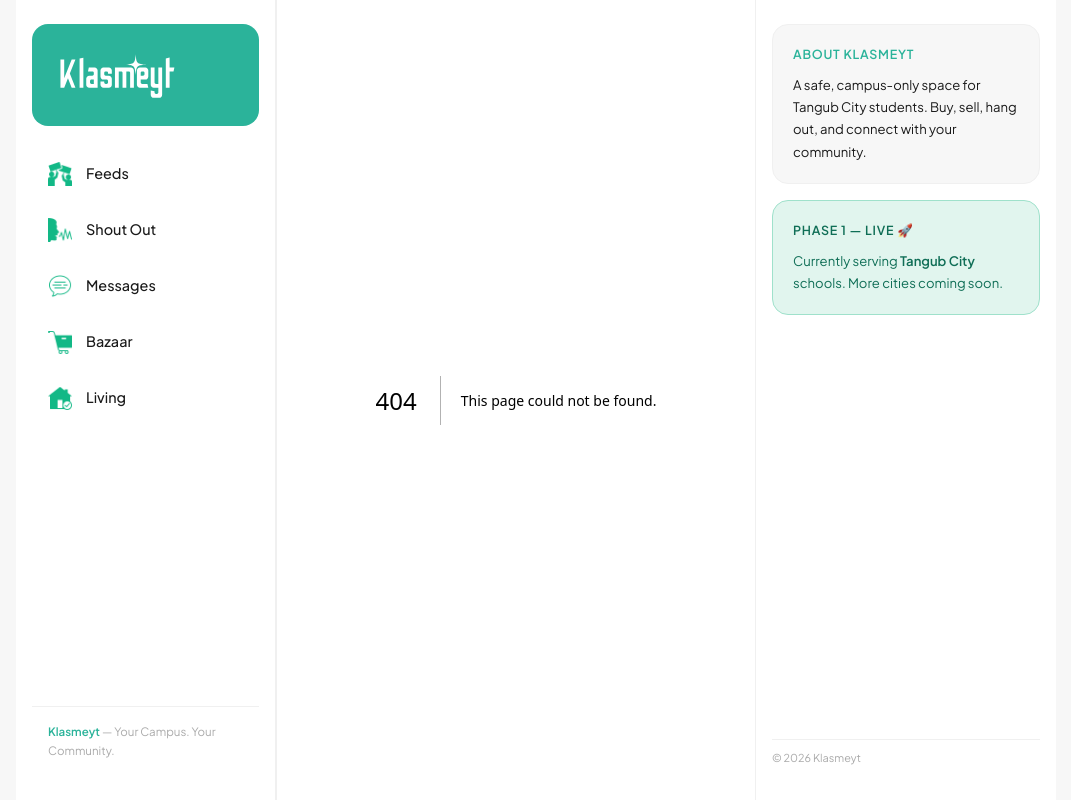
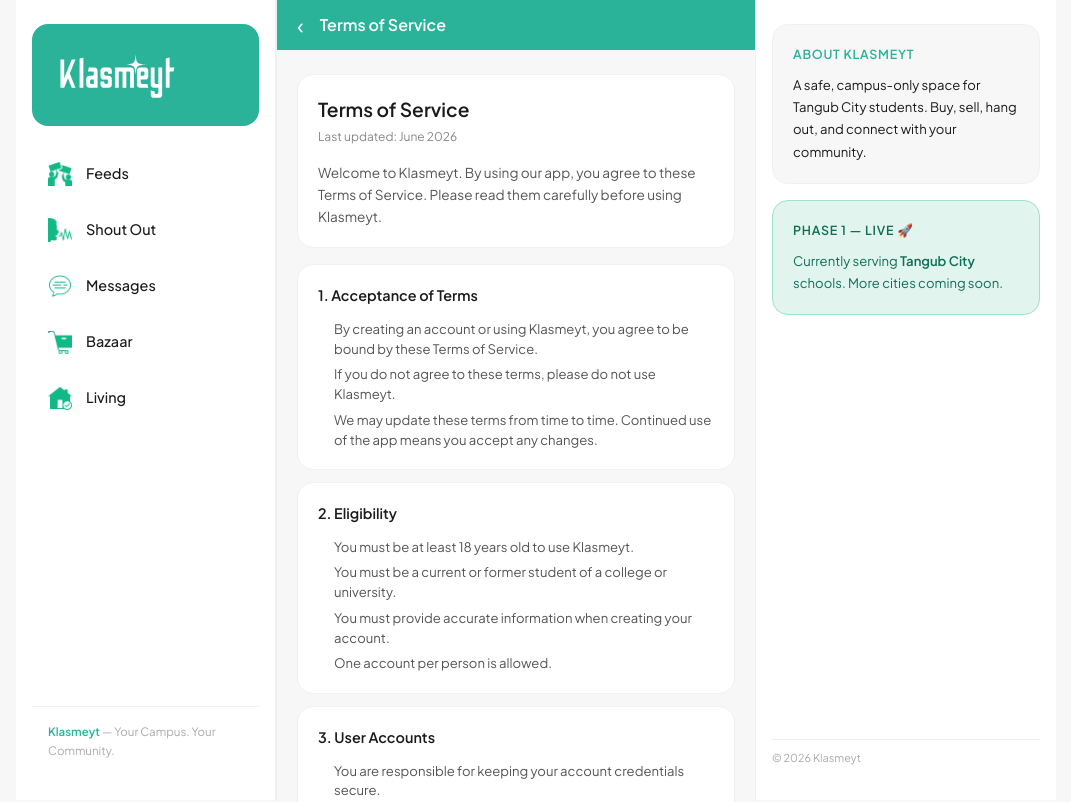
Before and after one commit to djmirontos/konek, a Next.js app: page /terms in a window 1280 px wide. Before the commit this address had no page. Shown: the top 802 px of the page, without its empty margins (104-1175 px from the left). Built offline with nearby package versions, Linux system fonts and the light colour scheme.

Commit message:
add terms of service page + link from settings

```diff
--- a/src/app/settings/page.tsx
+++ b/src/app/settings/page.tsx
@@ -259,7 +259,7 @@ export default function SettingsPage() {
           <Row icon="/icon/version_black.png" iconBg="#EAF3DE" title="App version" right={<span style={{fontSize: "0.8rem", color: "#aaa"}}>v1.0.0</span>} />
           <Row icon="/icon/terms_black.png" iconBg="#EAF3DE" title="Terms of service"
             right={<span style={{fontSize: "1rem", color: "#ccc"}}>›</span>}
-            onClick={() => showToast("Coming soon!")} />
+            onClick={() => router.push("/terms")} />
           <Row icon="/icon/icons8-privacy-50.png" iconBg="#EAF3DE" title="Privacy policy"
             right={<span style={{fontSize: "1rem", color: "#ccc"}}>›</span>}
             onClick={() => router.push("/privacy")} />
--- /dev/null
+++ b/src/app/terms/page.tsx
@@ -0,0 +1,153 @@
+"use client";
+import { useRouter } from "next/navigation";
+
+export default function TermsPage() {
+  const router = useRouter();
+  return (
+    <div style={{minHeight: "100vh", background: "#F7F7F7", display: "flex", flexDirection: "column", maxWidth: "480px", margin: "0 auto", fontFamily: "'Plus Jakarta Sans', sans-serif"}}>
+
+      {/* Header */}
+      <div style={{backgroundColor: "#2BB39A", padding: "12px 16px", display: "flex", alignItems: "center", gap: "12px", position: "sticky", top: 0, zIndex: 100}}>
+        <button onClick={() => router.back()} style={{background: "none", border: "none", cursor: "pointer", color: "#fff", fontSize: "1.4rem", padding: "2px 4px", lineHeight: 1}}>&#8249;</button>
+        <span style={{color: "#fff", fontWeight: 700, fontSize: "1rem"}}>Terms of Service</span>
+      </div>
+
+      <div style={{padding: "24px 20px", flex: 1}}>
+
+        <div style={{backgroundColor: "#fff", borderRadius: "16px", padding: "20px", marginBottom: "16px", border: "1px solid #F0F0F0"}}>
+          <h1 style={{fontSize: "1.2rem", fontWeight: 800, color: "#1A1A1A", margin: "0 0 4px"}}>Terms of Service</h1>
+          <p style={{fontSize: "0.75rem", color: "#888", margin: "0 0 16px"}}>Last updated: June 2026</p>
+          <p style={{fontSize: "0.85rem", color: "#555", lineHeight: 1.6, margin: 0}}>
+            Welcome to Klasmeyt. By using our app, you agree to these Terms of Service. Please read them carefully before using Klasmeyt.
+          </p>
+        </div>
+
+        {[
+          {
+            title: "1. Acceptance of Terms",
+            content: [
+              "By creating an account or using Klasmeyt, you agree to be bound by these Terms of Service.",
+              "If you do not agree to these terms, please do not use Klasmeyt.",
+              "We may update these terms from time to time. Continued use of the app means you accept any changes.",
+            ]
+          },
+          {
+            title: "2. Eligibility",
+            content: [
+              "You must be at least 18 years old to use Klasmeyt.",
+              "You must be a current or former student of a college or university.",
+              "You must provide accurate information when creating your account.",
+              "One account per person is allowed.",
+            ]
+          },
+          {
+            title: "3. User Accounts",
+            content: [
+              "You are responsible for keeping your account credentials secure.",
+              "Do not share your password with anyone.",
+              "You are responsible for all activity that occurs under your account.",
+              "Notify us immediately if you suspect unauthorized access to your account.",
+              "We reserve the right to suspend or terminate accounts that violate these terms.",
+            ]
+          },
+          {
+            title: "4. Community Guidelines",
+            content: [
+              "Be respectful — treat all users with dignity and respect.",
+              "No hate speech, harassment, bullying, or discrimination of any kind.",
+              "No posting of explicit, sexual, or violent content.",
+              "No spam, scams, or misleading information.",
+              "No impersonation of other users, schools, or organizations.",
+              "No posting of personal information of others without their consent.",
+              "No content that promotes illegal activities.",
+              "Violations may result in content removal, account suspension, or permanent ban.",
+            ]
+          },
+          {
+            title: "5. User Content",
+            content: [
+              "You own the content you post on Klasmeyt.",
+              "By posting content, you grant Klasmeyt a license to display it within the app.",
+              "You are solely responsible for the content you post.",
+              "We reserve the right to remove any content that violates our guidelines.",
+              "Content in Confessions is anonymous but not exempt from our community guidelines.",
+            ]
+          },
+          {
+            title: "6. Marketplace (Bazaar)",
+            content: [
+              "Klasmeyt is not responsible for transactions between buyers and sellers.",
+              "All transactions are between users — Klasmeyt does not process payments.",
+              "We do not guarantee the quality, safety, or legality of listed items.",
+              "Report suspicious listings to our admin team.",
+              "No listing of illegal items, stolen goods, or prohibited products.",
+            ]
+          },
+          {
+            title: "7. Privacy",
+            content: [
+              "Your use of Klasmeyt is also governed by our Privacy Policy.",
+              "Please read our Privacy Policy at klasmeyt.com/privacy.",
+              "We collect and use your data as described in our Privacy Policy.",
+            ]
+          },
+          {
+            title: "8. Intellectual Property",
+            content: [
+              "The Klasmeyt name, logo, and app design are owned by Klasmeyt.",
+              "You may not copy, modify, or distribute our app or branding without permission.",
+              "User-generated content remains the property of its respective creators.",
+            ]
+          },
+          {
+            title: "9. Disclaimers",
+            content: [
+              "Klasmeyt is provided as-is without any warranties.",
+              "We do not guarantee that the app will be available at all times.",
+              "We are not responsible for any loss or damage resulting from use of the app.",
+              "We are not responsible for user-generated content posted by other users.",
+            ]
+          },
+          {
+            title: "10. Termination",
+            content: [
+              "You may delete your account at any time by contacting support.",
+              "We may suspend or terminate your account for violating these terms.",
+              "Upon termination, your access to Klasmeyt will be revoked.",
+              "Content you posted may remain visible after account deletion.",
+            ]
+          },
+          {
+            title: "11. Governing Law",
+            content: [
+              "These terms are governed by the laws of the Philippines.",
+              "Any disputes will be resolved under Philippine jurisdiction.",
+            ]
+          },
+          {
+            title: "12. Contact Us",
+            content: [
+              "If you have questions about these Terms of Service, contact us at:",
+              "Email: djmirontos@gmail.com",
+              "Website: klasmeyt.com",
+            ]
+          },
+        ].map(section => (
+          <div key={section.title} style={{backgroundColor: "#fff", borderRadius: "16px", padding: "20px", marginBottom: "12px", border: "1px solid #F0F0F0"}}>
+            <h2 style={{fontSize: "0.9rem", fontWeight: 700, color: "#1A1A1A", margin: "0 0 12px"}}>{section.title}</h2>
+            <ul style={{margin: 0, paddingLeft: "16px", display: "flex", flexDirection: "column", gap: "6px"}}>
+              {section.content.map((item, i) => (
+                <li key={i} style={{fontSize: "0.82rem", color: "#555", lineHeight: 1.5}}>{item}</li>
+              ))}
+            </ul>
+          </div>
+        ))}
+
+        <div style={{textAlign: "center", padding: "16px 0 32px"}}>
+          <p style={{fontSize: "0.75rem", color: "#aaa"}}>© 2026 Klasmeyt. All rights reserved.</p>
+          <p style={{fontSize: "0.75rem", color: "#aaa"}}>klasmeyt.com</p>
+        </div>
+      </div>
+    </div>
+  );
+}
```
